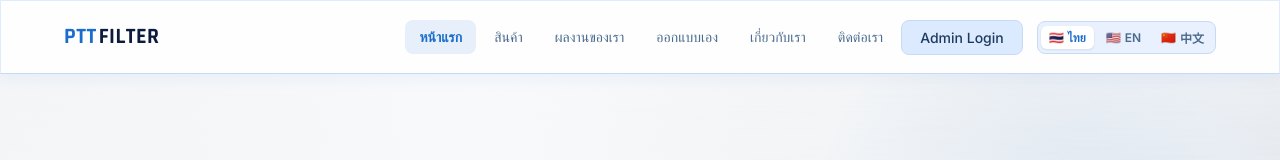
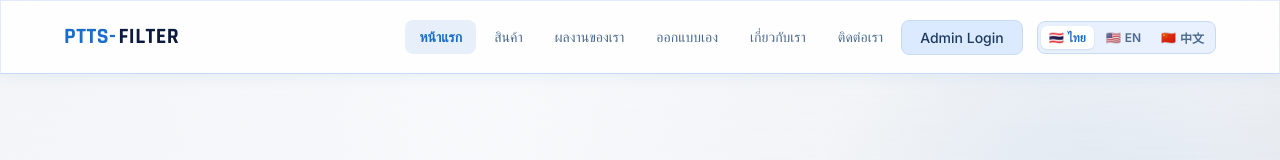
Before and after one commit to thetime2009/ptt-filter, a Next.js app: page / in a window 1280 px wide. Shown: the top 160 px of the page. Built offline with nearby package versions, Linux system fonts and the light colour scheme; no server answers; the database is empty.

Commit message:
brand: change logo brand name from PTT FILTER to PTTS-FILTER

```diff
--- a/app/components/Footer.tsx
+++ b/app/components/Footer.tsx
@@ -13,7 +13,7 @@ export default function Footer() {
         <div className={styles.grid}>
           <div className={styles.brand}>
             <Link href="/" className={styles.logo}>
-              <span className={styles.logoAccent}>PTT</span> FILTER
+              <span className={styles.logoAccent}>PTTS-</span>FILTER
             </Link>
             <p className={styles.desc}>
               {t.footer.desc}
--- a/app/components/Navbar.tsx
+++ b/app/components/Navbar.tsx
@@ -27,7 +27,7 @@ export default function Navbar({ session, signOutAction }: NavbarProps) {
     <header className={`${styles.header} glass`}>
       <div className={`${styles.container} container`}>
         <Link href="/" className={styles.logo} onClick={() => setMenuOpen(false)}>
-          <span className={styles.logoAccent}>PTT</span> FILTER
+          <span className={styles.logoAccent}>PTTS-</span>FILTER
         </Link>
 
         {/* Mobile Hamburger Toggle */}
```
